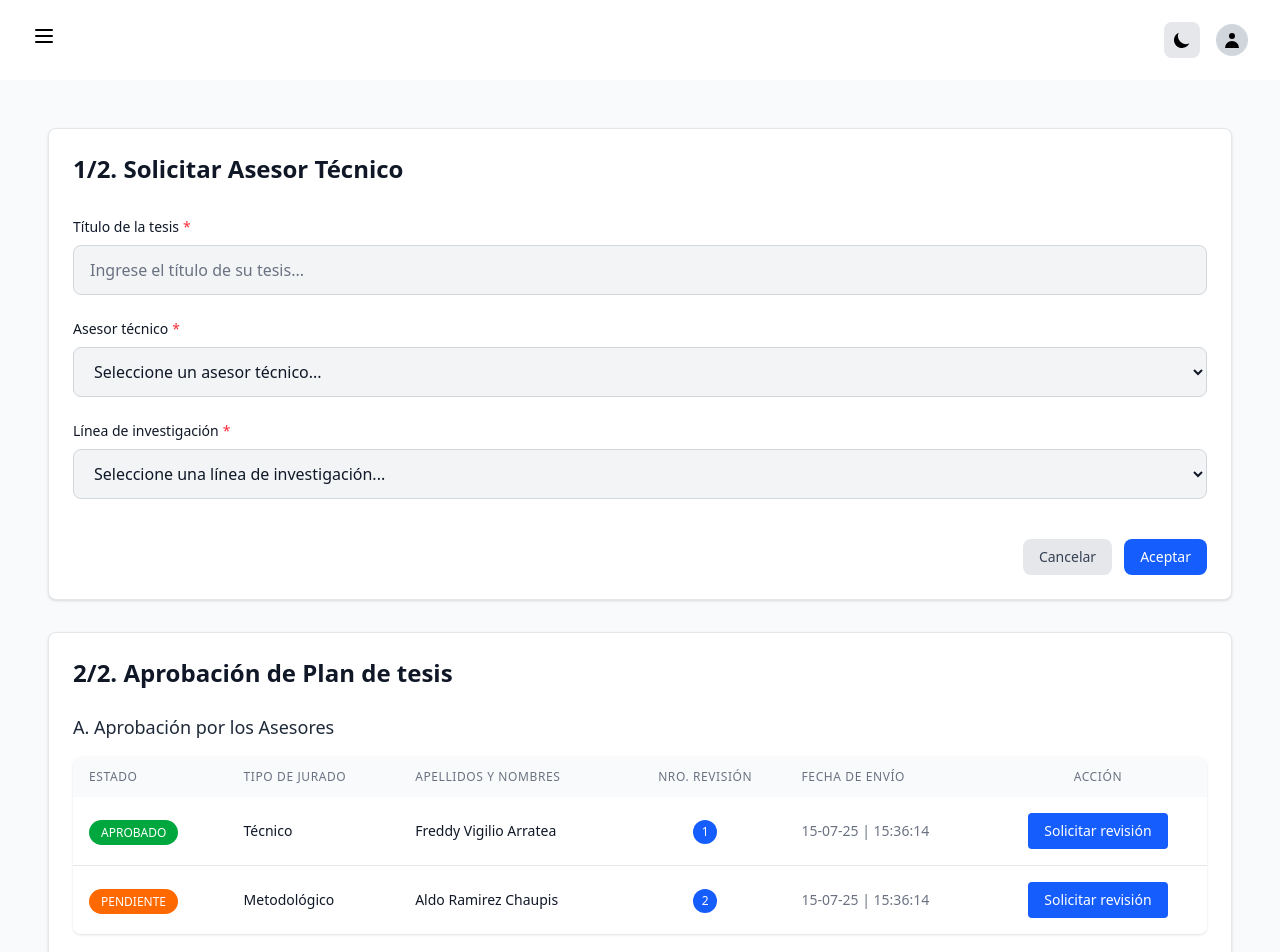
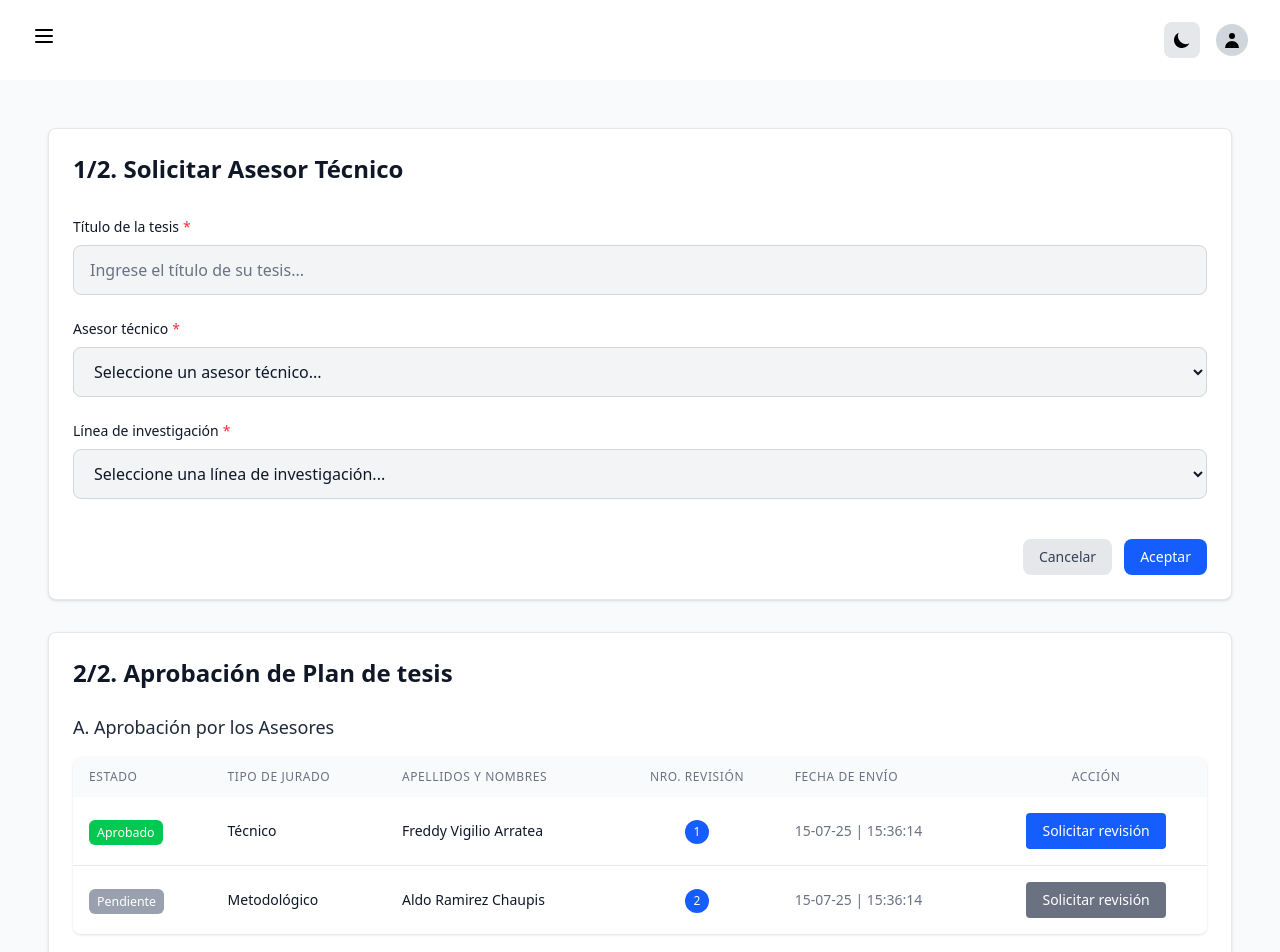
Before and after one commit to Transformacion-Digital-UDH/COPILOTO2-FRONTED, a React (Vite) app: page /tesista/solicitar-asesor in a window 1280 px wide. Shown: the top 952 px of the page. Built offline with nearby package versions, Linux system fonts and the light colour scheme.

Commit message:
feat: Refactor AprobacionTable to use Estado component and add ButtonRevision for review requests

```diff
--- /dev/null
+++ b/src/components/ButtonRevision.jsx
@@ -0,0 +1,60 @@
+import React from 'react';
+
+/**
+ * Componente de botón específico para solicitar revisiones
+ *
+ * @param {Object} props
+ * @param {boolean} props.loading - Estado de carga
+ * @param {boolean} props.disabled - Estado deshabilitado
+ * @param {Function} props.onClick - Función que se ejecuta al hacer click
+ * @param {string} props.variant - Variante del botón ('primary', 'secondary')
+ * @param {string} props.className - Clases CSS adicionales
+ */
+const ButtonRevision = ({
+  loading = false,
+  disabled = false,
+  onClick,
+  variant = 'primary',
+  className = ''
+}) => {
+  const handleClick = () => {
+    if (!disabled && !loading && onClick) {
+      onClick();
+    }
+  };
+
+  const isDisabled = disabled || loading;
+
+  // Variantes de color
+  const variants = {
+    primary: 'bg-blue-600 hover:bg-blue-700 text-white',
+    secondary: 'bg-gray-500 hover:bg-gray-600 text-white'
+  };
+
+  const buttonClasses = `
+    ${variants[variant] || variants.primary}
+    px-4 py-2 rounded text-sm font-medium transition-colors
+    focus:outline-none focus:ring-2 focus:ring-offset-2 focus:ring-blue-500
+    disabled:opacity-50 disabled:cursor-not-allowed
+    ${className}
+  `.trim().replace(/\s+/g, ' ');
+
+  return (
+    <button
+      onClick={handleClick}
+      disabled={isDisabled}
+      className={buttonClasses}
+    >
+      {loading ? (
+        <>
+          <div className="animate-spin rounded-full h-4 w-4 border-b-2 border-current inline-block mr-2"></div>
+          Enviando...
+        </>
+      ) : (
+        'Solicitar revisión'
+      )}
+    </button>
+  );
+};
+
+export default ButtonRevision;
--- a/src/features/tesista/components/AprobacionTable.jsx
+++ b/src/features/tesista/components/AprobacionTable.jsx
@@ -1,5 +1,7 @@
 import React from 'react';
 import { DataTableContainer } from '../../../components/containers';
+import Estado from '../../../components/Estado';
+import ButtonRevision from '../../../components/ButtonRevision';
 
 /**
  * Componente de tabla reutilizable para mostrar aprobaciones
@@ -17,25 +19,11 @@ const AprobacionTable = ({
   className = ''
 }) => {
 
-  const getEstadoBadge = (estado) => {
-    const estilos = {
-      'APROBADO': 'bg-green-600 text-white px-3 py-1 rounded-full text-xs',
-      'PENDIENTE': 'bg-orange-500 text-white px-3 py-1 rounded-full text-xs',
-      'NO INICIADO': 'bg-gray-500 text-white px-3 py-1 rounded-full text-xs'
-    };
-
-    return (
-      <span className={estilos[estado] || 'bg-gray-500 text-white px-3 py-1 rounded-full text-xs'}>
-        {estado}
-      </span>
-    );
-  };
-
-  const getActionButtonStyle = (estado) => {
-    if (estado === 'NO INICIADO') {
-      return 'bg-gray-500 hover:bg-gray-600';
+  const getButtonVariant = (estado) => {
+    if (estado === 'pendiente' && estado !== 'aprobado') {
+      return 'secondary';
     }
-    return 'bg-blue-600 hover:bg-blue-700';
+    return 'primary';
   };
 
   return (
@@ -68,7 +56,7 @@ const AprobacionTable = ({
             data.map((item) => (
               <tr key={item.id} className="hover:bg-gray-50 dark:hover:bg-gray-700">
                 <td className="px-4 py-4 whitespace-nowrap">
-                  {getEstadoBadge(item.estado)}
+                  <Estado estado={item.estado} />
                 </td>
                 <td className="px-4 py-4 whitespace-nowrap text-sm text-gray-900 dark:text-gray-100">
                   {item.tipo}
@@ -85,12 +73,10 @@ const AprobacionTable = ({
                   {item.fechaEnvio}
                 </td>
                 <td className="px-4 py-4 whitespace-nowrap text-center">
-                  <button
+                  <ButtonRevision
                     onClick={() => onAction && onAction(item)}
-                    className={`${getActionButtonStyle(item.estado)} text-white px-4 py-2 rounded text-sm font-medium transition-colors`}
-                  >
-                    Solicitar revisión
-                  </button>
+                    variant={getButtonVariant(item.estado)}
+                  />
                 </td>
               </tr>
             ))
--- a/src/features/tesista/hooks/useAprobacionPlan.js
+++ b/src/features/tesista/hooks/useAprobacionPlan.js
@@ -23,7 +23,7 @@ export const useAprobacionPlan = () => {
           asesores: [
             {
               id: 1,
-              estado: 'APROBADO',
+              estado: 'aprobado', // Cambiado para usar el componente Estado
               tipo: 'Técnico',
               nombre: 'Freddy Vigilio Arratea',
               revision: 1,
@@ -31,7 +31,7 @@ export const useAprobacionPlan = () => {
             },
             {
               id: 2,
-              estado: 'PENDIENTE',
+              estado: 'pendiente', // Cambiado para usar el componente Estado
               tipo: 'Metodológico',
               nombre: 'Aldo Ramirez Chaupis',
               revision: 2,
@@ -41,7 +41,7 @@ export const useAprobacionPlan = () => {
           jurados: [
             {
               id: 1,
-              estado: 'NO INICIADO',
+              estado: 'pendiente', // Cambiado de "NO INICIADO" a "pendiente"
               tipo: 'Objetante',
               nombre: 'Freddy Vigilio Arratea',
               revision: 1,
```
Also changed, not shown: src/components/buttons/index.js (+4 -3 lines).
